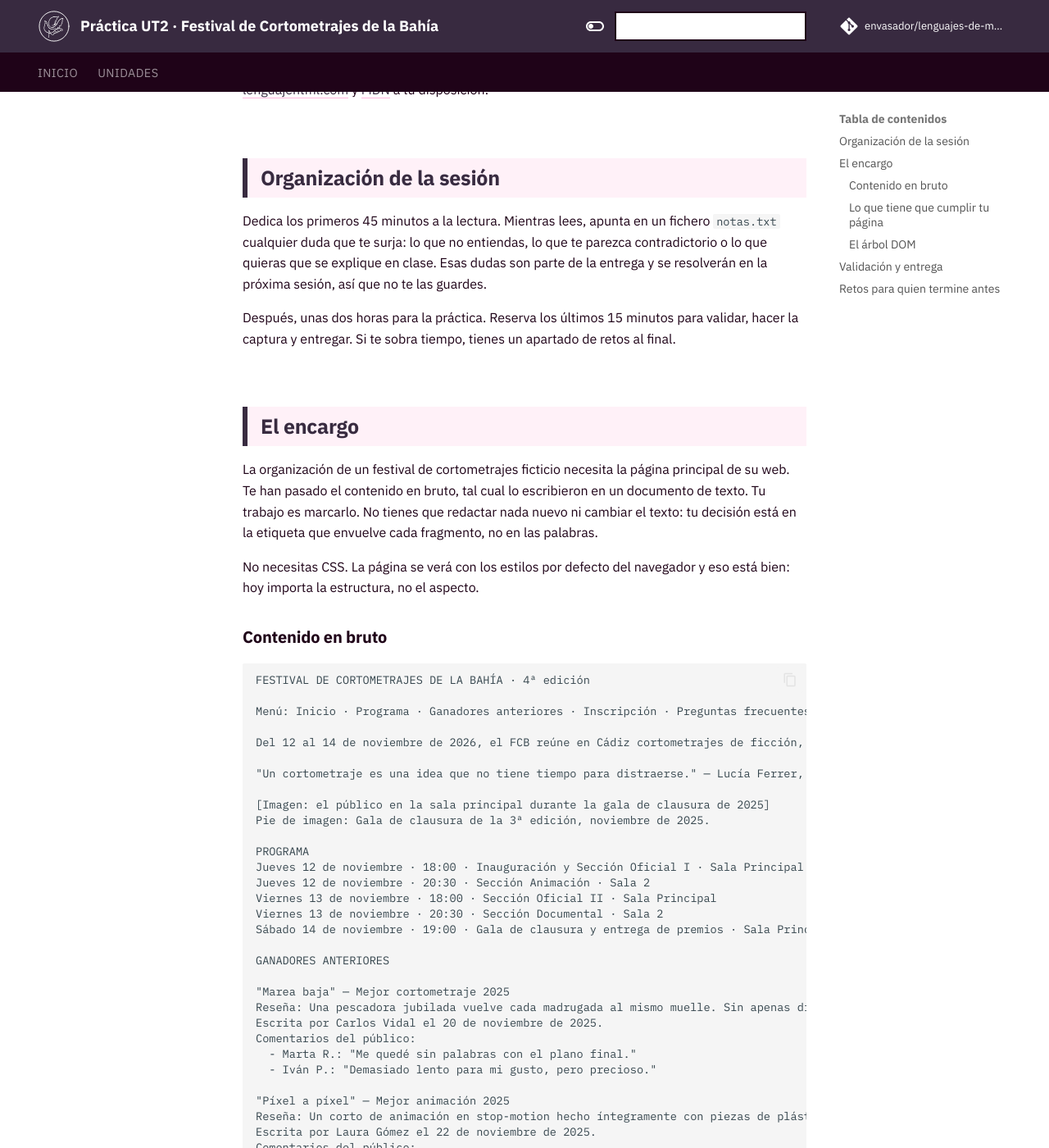
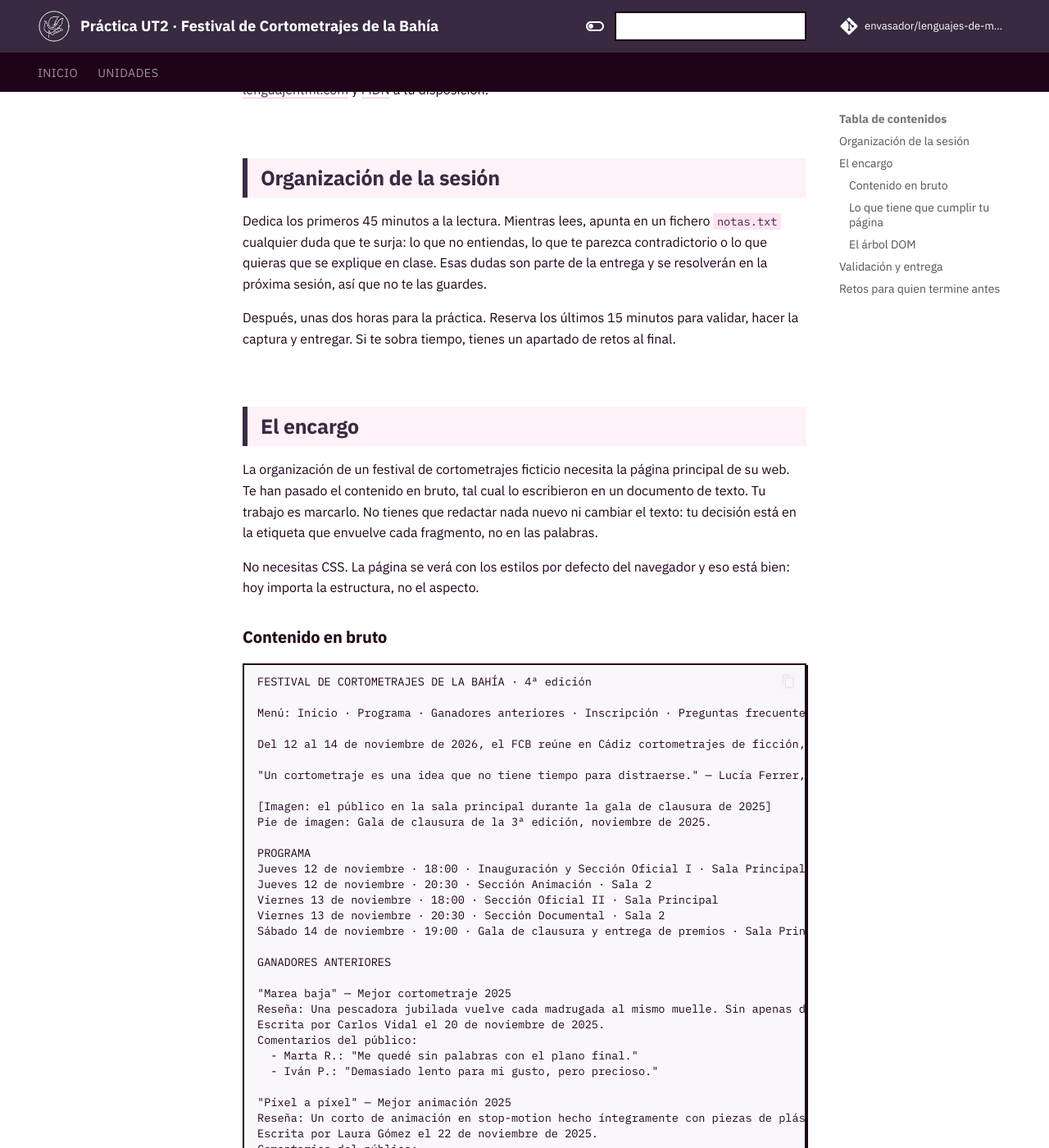
Before and after one commit to envasador/lenguajes-de-marcas, an MkDocs documentation site: the page built from docs/practicas/practica-ut2-festival.md, in a window 1280 px wide and 1400 px high, scrolled down 530 px. Shown: the whole window at 82% size. Built offline with MkDocs 1.6.1 and Material for MkDocs 9.7.7, drawn with Linux system fonts in a browser that asks for light colours; comment, search, counter and statistics services are not loaded.

Commit message:
Curso 2026 | 2027 - Actualización de apuntes y diseño

```diff
--- a/docs/stylesheet/extra.css
+++ b/docs/stylesheet/extra.css
@@ -3,18 +3,35 @@
    Paleta: #382A40 | #1F0318 | #FFB8DE
    =========================================== */
 
-:root {
+/* Material aplica su paleta por defecto (indigo, azul) en <body> mediante
+   [data-md-color-primary] y [data-md-color-accent]. Por eso las variables
+   se definen también sobre [data-md-color-scheme], que está en el mismo
+   <body>; si solo estuvieran en :root, ganaría el azul. */
+:root,
+[data-md-color-scheme="default"] {
+  --md-primary-fg-color--light: #5A4766 !important;
+  --md-primary-fg-color--dark: #1F0318 !important;
+  --md-primary-bg-color--light: rgba(255,255,255,0.7) !important;
+  --md-accent-fg-color--transparent: rgba(56,42,64,0.1) !important;
+  --md-accent-bg-color: #ffffff !important;
+  --md-accent-bg-color--light: rgba(255,255,255,0.7) !important;
   --md-primary-fg-color: #382A40 !important;
   --md-primary-bg-color: #ffffff !important;
   --md-accent-fg-color: #382A40 !important;
   --md-default-fg-color: #1F0318 !important;
   --md-default-bg-color: #ffffff !important;
-  --md-code-bg-color: #FFB8DE !important;
+  --md-code-bg-color: #FAF7FB !important;
   --md-code-fg-color: #1F0318 !important;
   --md-typeset-a-color: #382A40 !important;
 }
 
 [data-md-color-scheme="slate"] {
+  --md-primary-fg-color--light: #333333 !important;
+  --md-primary-fg-color--dark: #0a0a0a !important;
+  --md-primary-bg-color--light: rgba(224,224,224,0.7) !important;
+  --md-accent-fg-color--transparent: rgba(136,136,136,0.1) !important;
+  --md-accent-bg-color: #121212 !important;
+  --md-accent-bg-color--light: rgba(18,18,18,0.7) !important;
   --md-primary-fg-color: #1a1a1a !important;
   --md-primary-bg-color: #121212 !important;
   --md-accent-fg-color: #888888 !important;
@@ -254,40 +271,40 @@
 }
 
 /* ===== CÓDIGO ===== */
-.highlight .md-typeset code {
-  background-color: #FFB8DE !important;
-  color: #1F0318 !important;
-  border: 1px solid #1F0318 !important;
+/* Código en línea (dentro de un párrafo, lista, tabla...): rosa claro y
+   letra morada, para que se distinga del texto. */
+.md-typeset :not(pre) > code {
+  background-color: #FFE3F2 !important;
+  color: #382A40 !important;
   border-radius: 0 !important;
-  padding: 0.15em 0.4em !important;
+  padding: 0.1em 0.35em !important;
 }
 
-.highlight .md-typeset pre {
+/* Bloques de código: fondo casi blanco (para no pelearse con el resaltado
+   de sintaxis) y el marco con sombra desplazada del resto del tema. */
+.md-typeset .highlight pre {
   border: 2px solid #1F0318 !important;
   border-radius: 0 !important;
   box-shadow: 2px 2px 0 #1F0318 !important;
 }
 
-.highlight .md-typeset pre > code {
-  background-color: #1F0318 !important;
-  color: #e5e5e5 !important;
-  border: none !important;
+.md-typeset .highlight pre > code {
+  background-color: #FAF7FB !important;
+  border-radius: 0 !important;
 }
 
-.highlight [data-md-color-scheme="slate"] .md-typeset code {
-  background-color: #262626 !important;
-  color: #e0e0e0 !important;
-  border-color: #444 !important;
+[data-md-color-scheme="slate"] .md-typeset :not(pre) > code {
+  background-color: rgba(255,184,222,0.15) !important;
+  color: #FFB8DE !important;
 }
 
-.highlight [data-md-color-scheme="slate"] .md-typeset pre {
+[data-md-color-scheme="slate"] .md-typeset .highlight pre {
   border-color: #444 !important;
   box-shadow: 2px 2px 0 #333 !important;
 }
 
-.highlight [data-md-color-scheme="slate"] .md-typeset pre > code {
-  background-color: #0a0a0a !important;
-  color: #d0d0d0 !important;
+[data-md-color-scheme="slate"] .md-typeset .highlight pre > code {
+  background-color: #1a1a1a !important;
 }
 
 /* ===== ADMONITIONS ===== */
@@ -403,6 +420,50 @@
 }
 
 /* ===== SCROLLBAR ===== */
+/* Propiedad estándar: la usan Firefox y Chrome/Edge modernos, y cuando
+   está definida tiene prioridad sobre ::-webkit-scrollbar. Material la
+   usa en la barra lateral, el índice y los bloques de código, y al pasar
+   el ratón pinta la barra con el color de acento. */
+html,
+.md-sidebar__scrollwrap,
+.md-search__scrollwrap,
+.md-typeset pre > code,
+.md-typeset__scrollwrap {
+  scrollbar-color: #a3a3a3 transparent !important;
+}
+
+html {
+  scrollbar-color: #a3a3a3 #f7f7f7 !important;
+}
+
+.md-sidebar__scrollwrap:hover,
+.md-search__scrollwrap:hover,
+.md-typeset pre > code:hover,
+.md-typeset__scrollwrap:hover {
+  scrollbar-color: #382A40 transparent !important;
+}
+
+[data-md-color-scheme="slate"],
+[data-md-color-scheme="slate"] .md-sidebar__scrollwrap,
+[data-md-color-scheme="slate"] .md-search__scrollwrap,
+[data-md-color-scheme="slate"] .md-typeset pre > code,
+[data-md-color-scheme="slate"] .md-typeset__scrollwrap {
+  scrollbar-color: #444 transparent !important;
+}
+
+/* La barra de la página es la de <html>, que está por encima del <body>
+   donde Material marca el modo oscuro: por eso hace falta :has(). */
+html:has(body[data-md-color-scheme="slate"]) {
+  scrollbar-color: #444 #1a1a1a !important;
+}
+
+[data-md-color-scheme="slate"] .md-sidebar__scrollwrap:hover,
+[data-md-color-scheme="slate"] .md-search__scrollwrap:hover,
+[data-md-color-scheme="slate"] .md-typeset pre > code:hover,
+[data-md-color-scheme="slate"] .md-typeset__scrollwrap:hover {
+  scrollbar-color: #666 transparent !important;
+}
+
 ::-webkit-scrollbar {
   width: 8px;
 }
```
